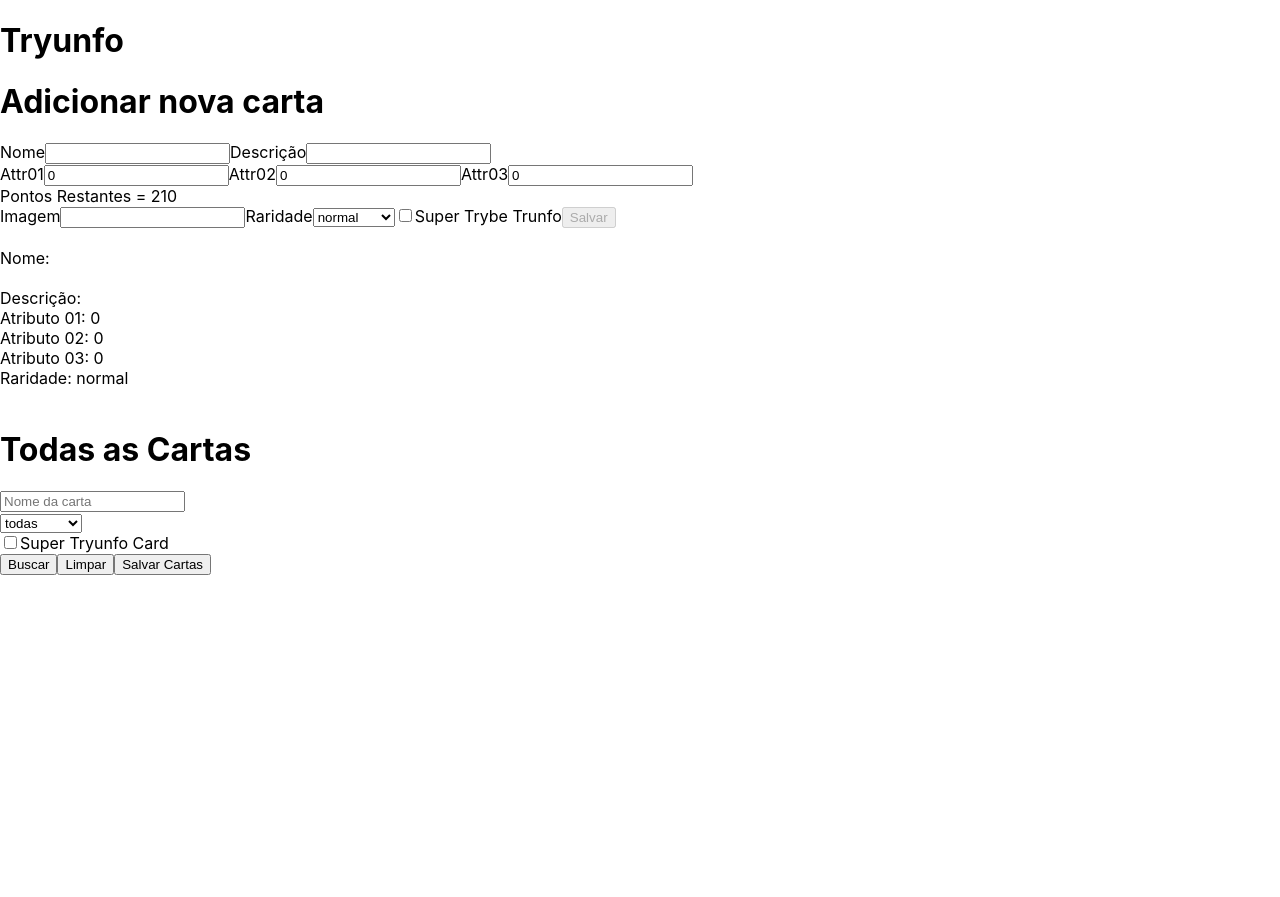
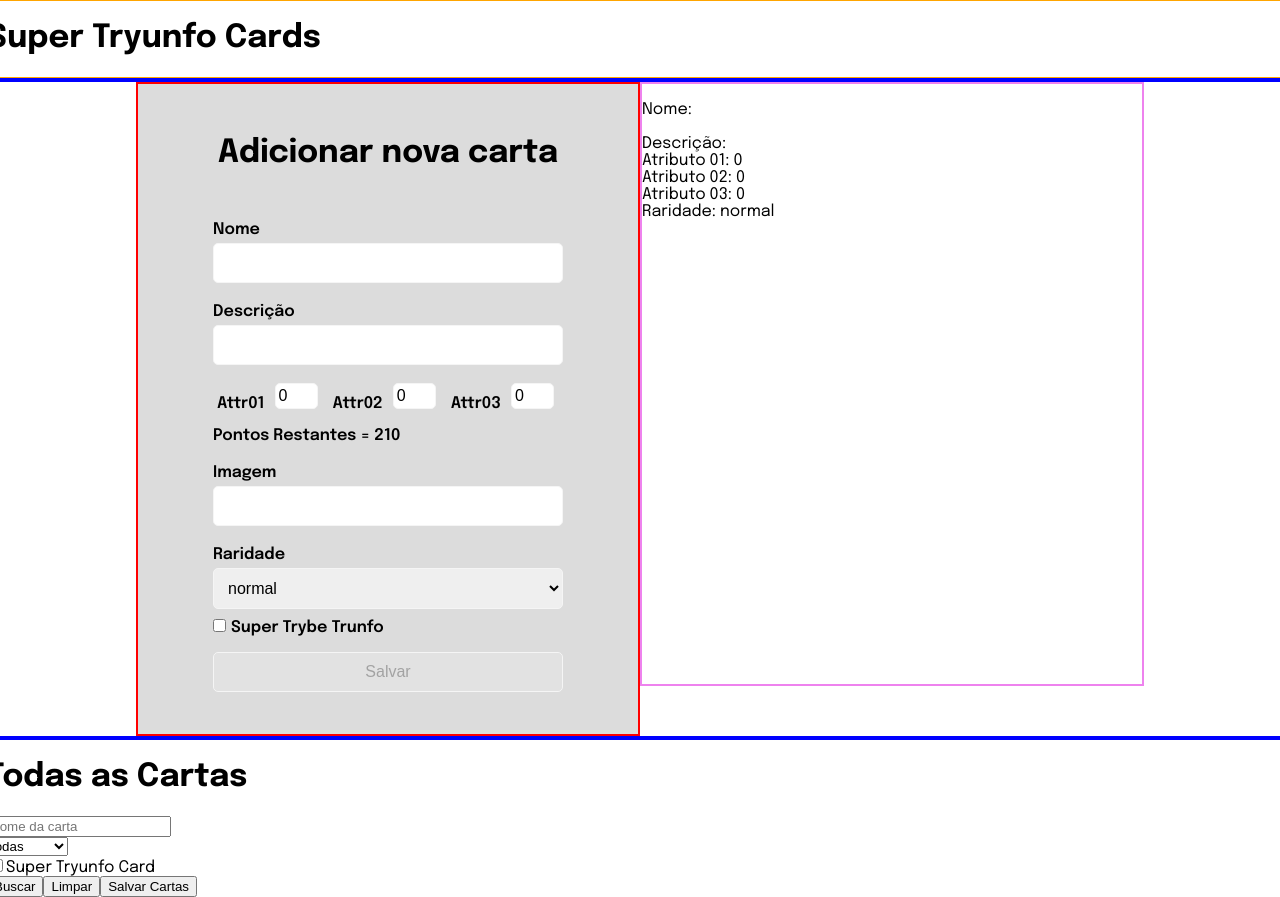
Before and after one commit to phvleite/tryunfo, a React (Create React App) app: page / in a window 1280 px wide. Before the commit the page ends 800 px from the top, so only its background shows below. Built offline with nearby package versions, Linux system fonts and the light colour scheme.

Commit message:
iniciando css

```diff
--- a/src/App.js
+++ b/src/App.js
@@ -4,6 +4,7 @@ import Form from './components/Form';
 import Card from './components/Card';
 import Cards from './components/Cards';
 import Filtercards from './components/Filtercards';
+import './index.css';
 
 const getSavedCards = () => {
   const getCards = window.localStorage.getItem('cardsTryunfo');
@@ -180,7 +181,10 @@ class App extends React.Component {
     } = this.state;
     return (
       <div>
-        <h1>Tryunfo</h1>
+        <header>
+          <h1>Super Tryunfo Cards</h1>
+        </header>
+        <div className="create-and-register">
           <div className="box-form">
             <Form
               cardName={ cardName }
@@ -209,7 +213,8 @@ class App extends React.Component {
               cardTrunfo={ cardTrunfo }
             />
           </div>
-        <div>
+        </div>
+        <div className="list-cards">
           <Filtercards
             searchCard={ searchCard }
             onInputChange={ this.onInputChange }
@@ -222,6 +227,7 @@ class App extends React.Component {
           />
           { (cardsTryunfo.length) ? this.cardList() : '' }
         </div>
+
       </div>
     );
   }
--- a/src/components/Form.js
+++ b/src/components/Form.js
@@ -25,17 +25,20 @@ class Form extends Component {
     );
 
     const notHasTrunfo = (
-      <label htmlFor="cardTrunfo">
+      <div>
         <input
           type="checkbox"
           data-testid="trunfo-input"
           name="cardTrunfo"
           id="cardTrunfo"
+          className="trunfo-input"
           checked={ cardTrunfo }
           onChange={ onInputChange }
         />
+        <span className="lb-trunfo">
           Super Trybe Trunfo
-      </label>
+        </span>
+      </div>
     );
 
     const MAX_POINT = 210;
@@ -47,10 +50,12 @@ class Form extends Component {
         <h1>
           Adicionar nova carta
         </h1>
-        <form className="newCard" onSubmit={ onSaveButtonClick }>
-          <label htmlFor="cardName">
+        <form className="new-card" onSubmit={ onSaveButtonClick }>
+          <span className="lb-name">
             Nome
+          </span>
           <input
+            className="input-form"
             type="text"
             data-testid="name-input"
             name="cardName"
@@ -58,74 +63,83 @@ class Form extends Component {
             value={ cardName }
             onChange={ onInputChange }
           />
-          </label>
-          <label htmlFor="cardDescription">
+          <span className="lb-description">
             Descrição
+          </span>
           <input
             type="textarea"
+            rows="50"
+            className="input-form"
             data-testid="description-input"
             name="cardDescription"
             id="cardDescription"
             value={ cardDescription }
             onChange={ onInputChange }
           />
-          </label>
           <div className="box-attr-cards">
-            <label htmlFor="cardAttr1">
+            <span className="card-attr">
               Attr01
+            </span>
             <input
               type="number"
+              className="input-attr"
               data-testid="attr1-input"
               name="cardAttr1"
               id="cardAttr1"
               value={ cardAttr1.toString() }
               onChange={ onInputChange }
             />
-            </label>
-            <label htmlFor="cardAttr2">
+            <span className="card-attr">
               Attr02
+            </span>
             <input
               type="number"
+              className="input-attr"
               data-testid="attr2-input"
               name="cardAttr2"
               id="cardAttr2"
               value={ cardAttr2.toString() }
               onChange={ onInputChange }
             />
-            </label>
-            <label htmlFor="cardAttr3">
+            <span className="card-attr">
               Attr03
+            </span>
             <input
               type="number"
               data-testid="attr3-input"
+              className="input-attr"
               name="cardAttr3"
               id="cardAttr3"
               value={ cardAttr3.toString() }
               onChange={ onInputChange }
             />
-            </label>
+          </div>
           <div>
+            <span className="points">
               Pontos Restantes =&nbsp;
               { remainingPoints }
+            </span>
           </div>
-          </div>
-          <label htmlFor="cardImage">
+          <span className="lb-image">
             Imagem
+          </span>
           <input
             type="text"
+            className="input-form"
             data-testid="image-input"
             name="cardImage"
             id="CardImage"
             value={ cardImage }
             onChange={ onInputChange }
           />
-          </label>
-          <label htmlFor="cardRare">
+          <span className="lb-rare">
             Raridade
+          </span>
           <select
             data-testid="rare-input"
             id="cardRare"
             name="cardRare"
+            className="select-rare"
             value={ cardRare }
             onChange={ onInputChange }
           >
@@ -133,11 +147,11 @@ class Form extends Component {
             <option value="raro">raro</option>
             <option value="muito raro">muito raro</option>
           </select>
-          </label>
           { hasTrunfo ? isHasTrunfo : notHasTrunfo }
           <input
             type="submit"
             data-testid="save-button"
+            className="save-button"
             name="save-button"
             id="save-button"
             disabled={ isSaveButtonDisabled }
--- a/src/index.css
+++ b/src/index.css
@@ -1,8 +1,13 @@
+@import url('https://fonts.googleapis.com/css2?family=Epilogue:ital,wght@0,100;0,200;0,300;0,400;0,500;0,600;0,700;0,800;0,900;1,100;1,200;1,300;1,400;1,500;1,600;1,700;1,800;1,900&display=swap');
 body {
-  margin: 0;
-  font-family: -apple-system, BlinkMacSystemFont, 'Segoe UI', 'Roboto', 'Oxygen',
+  box-sizing: border-box;
+  display: flex;
+  font-family: Epilogue, -apple-system, BlinkMacSystemFont, 'Segoe UI', 'Roboto', 'Oxygen',
     'Ubuntu', 'Cantarell', 'Fira Sans', 'Droid Sans', 'Helvetica Neue',
     sans-serif;
+  justify-content: center;
+  margin: 0;
+  padding: 0;
   -webkit-font-smoothing: antialiased;
   -moz-osx-font-smoothing: grayscale;
 }
@@ -11,3 +16,94 @@ code {
   font-family: source-code-pro, Menlo, Monaco, Consolas, 'Courier New',
     monospace;
 }
+
+:root {
+  --cor-001: #1f618d;
+  --cor-002: #f8f9f9;
+  --cor-003: cornsilk;
+  --cor-004: #deb887;
+  --cor-005: #add8e6;
+  --fontSize001: 1.25rem;
+}
+
+header {
+  border: solid 1px orange;
+}
+
+.create-and-register {
+  border: solid 4px blue;
+  display: flex;
+  justify-content: center;
+  width: 1300px;
+}
+
+.box-new-card {
+  background: gainsboro;
+  display: flex;
+  flex-direction: column;
+  justify-content: center;
+  align-items: center;
+  border: solid 2px red;
+  width: 500px;
+  height: 650px;
+}
+
+.new-card {
+  display: flex;
+  flex-direction: column;
+  padding: 10px;
+  width: 350px;
+}
+
+.new-card span {
+  font-weight: 600;
+  margin: 20px 0 5px 0;
+}
+
+.trunfo-input {
+  margin: 10px 0 20px 0;
+}
+
+.save-button,
+.select-rare,
+.input-form {
+  border: solid 1px whitesmoke;
+  border-radius: 5px;
+  padding: 10px;
+  font-size: 1rem;
+}
+
+span.lb-trunfo {
+  margin-left: 5px;
+}
+
+.box-attr-cards {
+  display: flex;
+  align-items: center;
+  justify-content: center;
+  padding: 10px;
+}
+
+.input-attr {
+  border: solid 1px whitesmoke;
+  border-radius: 5px;
+  padding: 3px;
+  font-size: 1rem;
+  width: 35px;
+  margin-right: 10px;
+}
+
+span.card-attr {
+  padding: 0 5px;
+  margin-right: 5px;
+}
+
+.box-card-preview {
+  border: solid 2px violet;
+  width: 500px;
+  height: 600px;
+}
+
+.box-card-preview img {
+  width: 100%;
+}
```
Lines whose indentation alone changed are shown as unchanged.
